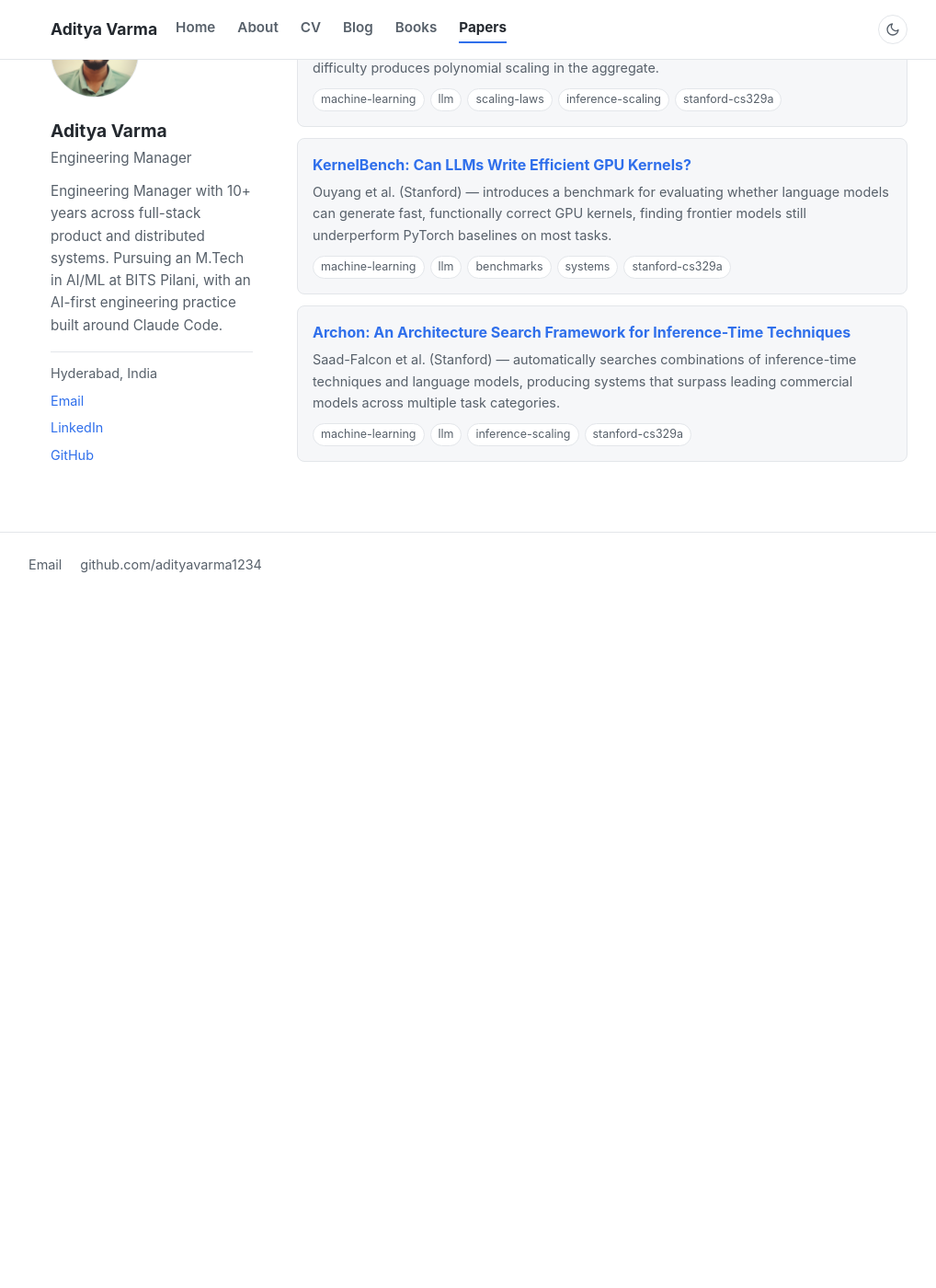
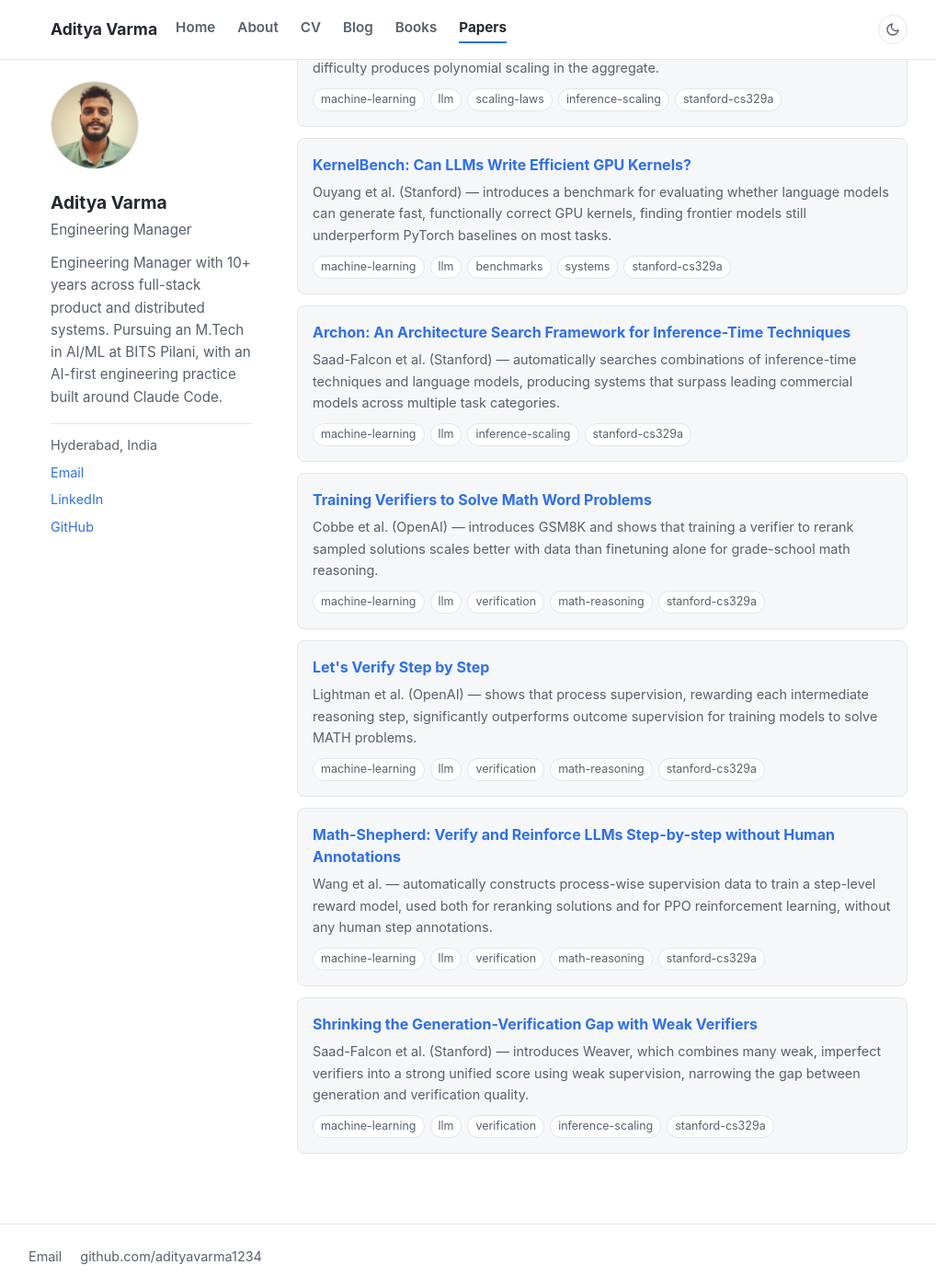
Before and after one commit to adityavarma1234/adityavarma1234.github.io, a Jekyll site: the page built from papers/index.html, in a window 1280 px wide and 1400 px high, scrolled down 2323 px. Shown: the whole window at 92% size, without its empty margins (119-1137 px from the left). Built offline with Jekyll 4.4.1, drawn with Linux system fonts in a browser that asks for light colours; before the commit the page ends 2971 px from its top, so only the background shows below that; some of the changed text lies outside the part shown.

Commit message:
Add four verifier/reward-model papers to recommended reading
Adds Cobbe et al. 2021 (2110.14168), Lightman et al. 2023 (2305.20050),
Wang et al. 2023 Math-Shepherd (2312.08935), and Saad-Falcon et al. 2025
Weaver (2506.18203), all tagged stanford-cs329a.

```diff
--- a/papers/index.html
+++ b/papers/index.html
@@ -145,6 +145,50 @@ title: Research Papers
         <li class="paper-tag">stanford-cs329a</li>
       </ul>
     </li>
+    <li class="paper-card" data-tags="machine-learning, llm, verification, math-reasoning, stanford-cs329a">
+      <h3 class="paper-title"><a href="https://arxiv.org/abs/2110.14168" target="_blank" rel="noopener">Training Verifiers to Solve Math Word Problems</a></h3>
+      <p class="paper-meta">Cobbe et al. (OpenAI) &mdash; introduces GSM8K and shows that training a verifier to rerank sampled solutions scales better with data than finetuning alone for grade-school math reasoning.</p>
+      <ul class="paper-tags">
+        <li class="paper-tag">machine-learning</li>
+        <li class="paper-tag">llm</li>
+        <li class="paper-tag">verification</li>
+        <li class="paper-tag">math-reasoning</li>
+        <li class="paper-tag">stanford-cs329a</li>
+      </ul>
+    </li>
+    <li class="paper-card" data-tags="machine-learning, llm, verification, math-reasoning, stanford-cs329a">
+      <h3 class="paper-title"><a href="https://arxiv.org/abs/2305.20050" target="_blank" rel="noopener">Let's Verify Step by Step</a></h3>
+      <p class="paper-meta">Lightman et al. (OpenAI) &mdash; shows that process supervision, rewarding each intermediate reasoning step, significantly outperforms outcome supervision for training models to solve MATH problems.</p>
+      <ul class="paper-tags">
+        <li class="paper-tag">machine-learning</li>
+        <li class="paper-tag">llm</li>
+        <li class="paper-tag">verification</li>
+        <li class="paper-tag">math-reasoning</li>
+        <li class="paper-tag">stanford-cs329a</li>
+      </ul>
+    </li>
+    <li class="paper-card" data-tags="machine-learning, llm, verification, math-reasoning, stanford-cs329a">
+      <h3 class="paper-title"><a href="https://arxiv.org/abs/2312.08935" target="_blank" rel="noopener">Math-Shepherd: Verify and Reinforce LLMs Step-by-step without Human Annotations</a></h3>
+      <p class="paper-meta">Wang et al. &mdash; automatically constructs process-wise supervision data to train a step-level reward model, used both for reranking solutions and for PPO reinforcement learning, without any human step annotations.</p>
+      <ul class="paper-tags">
+        <li class="paper-tag">machine-learning</li>
+        <li class="paper-tag">llm</li>
+        <li class="paper-tag">verification</li>
+        <li class="paper-tag">math-reasoning</li>
+        <li class="paper-tag">stanford-cs329a</li>
+      </ul>
+    </li>
+    <li class="paper-card" data-tags="machine-learning, llm, verification, inference-scaling, stanford-cs329a">
+      <h3 class="paper-title"><a href="https://arxiv.org/abs/2506.18203" target="_blank" rel="noopener">Shrinking the Generation-Verification Gap with Weak Verifiers</a></h3>
+      <p class="paper-meta">Saad-Falcon et al. (Stanford) &mdash; introduces Weaver, which combines many weak, imperfect verifiers into a strong unified score using weak supervision, narrowing the gap between generation and verification quality.</p>
+      <ul class="paper-tags">
+        <li class="paper-tag">machine-learning</li>
+        <li class="paper-tag">llm</li>
+        <li class="paper-tag">verification</li>
+        <li class="paper-tag">inference-scaling</li>
+        <li class="paper-tag">stanford-cs329a</li>
+      </ul>
+    </li>
   </ul>
 </section>
 
```
